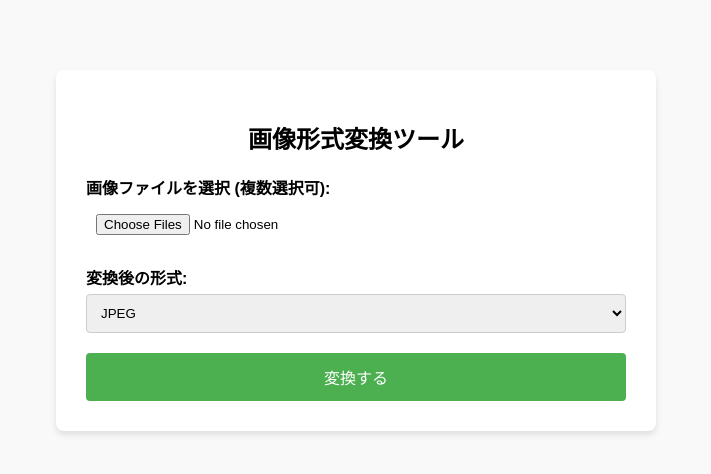
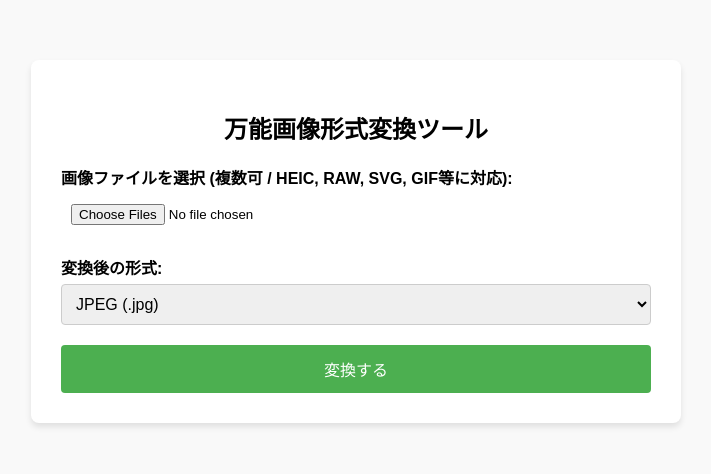
Before and after one commit to Python0718/Image, a FastAPI app: page / in a window 1280 px wide. Shown: the top 474 px of the page, without its empty margins (284-995 px from the left). Run offline with FastAPI, Linux system fonts and the light colour scheme.

Commit message:
Update index.html

```diff
--- a/templates/index.html
+++ b/templates/index.html
@@ -4,36 +4,39 @@
     <meta charset="UTF-8">
     <title>画像形式変換ツール</title>
     <style>
-        body { font-family: sans-serif; max-width: 600px; margin: 50px auto; padding: 20px; text-align: center; background: #f9f9f9; }
+        body { font-family: sans-serif; max-width: 650px; margin: 40px auto; padding: 20px; text-align: center; background: #f9f9f9; }
         .card { background: white; padding: 30px; border-radius: 8px; box-shadow: 0 4px 6px rgba(0,0,0,0.1); }
         .form-group { margin: 20px 0; text-align: left; }
         label { display: block; margin-bottom: 5px; font-weight: bold; }
         input[type="file"] { width: 100%; padding: 10px; box-sizing: border-box; }
-        select { width: 100%; padding: 10px; border-radius: 4px; border: 1px solid #ccc; }
+        select { width: 100%; padding: 10px; border-radius: 4px; border: 1px solid #ccc; font-size: 16px; }
         button { background: #4CAF50; color: white; border: none; padding: 12px 20px; font-size: 16px; border-radius: 4px; cursor: pointer; width: 100%; }
         button:hover { background: #45a049; }
         .result-list { margin-top: 20px; text-align: left; border-top: 1px solid #eee; padding-top: 15px; }
-        .file-item { display: flex; justify-content: space-between; align-items: center; margin-bottom: 10px; background: #f1f1f1; padding: 8px 12px; border-radius: 4px; }
-        .download-btn { background: #008CBA; color: white; padding: 6px 12px; text-decoration: none; border-radius: 4px; font-size: 14px; }
+        .file-item { display: flex; justify-content: space-between; align-items: center; margin-bottom: 10px; background: #f1f1f1; padding: 10px 14px; border-radius: 4px; }
+        .download-btn { background: #008CBA; color: white; padding: 6px 14px; text-decoration: none; border-radius: 4px; font-size: 14px; }
         .download-btn:hover { background: #007399; }
     </style>
 </head>
 <body>
     <div class="card">
-        <h2>画像形式変換ツール</h2>
+        <h2>万能画像形式変換ツール</h2>
         <form action="/convert/" method="post" enctype="multipart/form-data">
             <div class="form-group">
-                <label>画像ファイルを選択 (複数選択可):</label>
-                <input type="file" name="files" multiple required accept="image/*,.svg,.ico">
+                <label>画像ファイルを選択 (複数可 / HEIC, RAW, SVG, GIF等に対応):</label>
+                <input type="file" name="files" multiple required accept="image/*,.heic,.heif,.avif,.svg,.ico,.dng,.cr2,.cr3,.nef,.arw">
             </div>
             <div class="form-group">
                 <label>変換後の形式:</label>
                 <select name="target_format">
-                    <option value="JPEG">JPEG</option>
-                    <option value="PNG">PNG</option>
-                    <option value="WEBP">WEBP</option>
-                    <option value="ICO">ICO</option>
-                    <option value="SVG">SVG</option>
+                    <option value="JPEG">JPEG (.jpg)</option>
+                    <option value="PNG">PNG (.png)</option>
+                    <option value="WEBP">WEBP (.webp)</option>
+                    <option value="GIF">GIF (.gif)</option>
+                    <option value="AVIF">AVIF (.avif)</option>
+                    <option value="HEIC">HEIC (.heic)</option>
+                    <option value="ICO">ICO (.ico)</option>
+                    <option value="SVG">SVG (.svg)</option>
                 </select>
             </div>
             <button type="submit">変換する</button>
```
